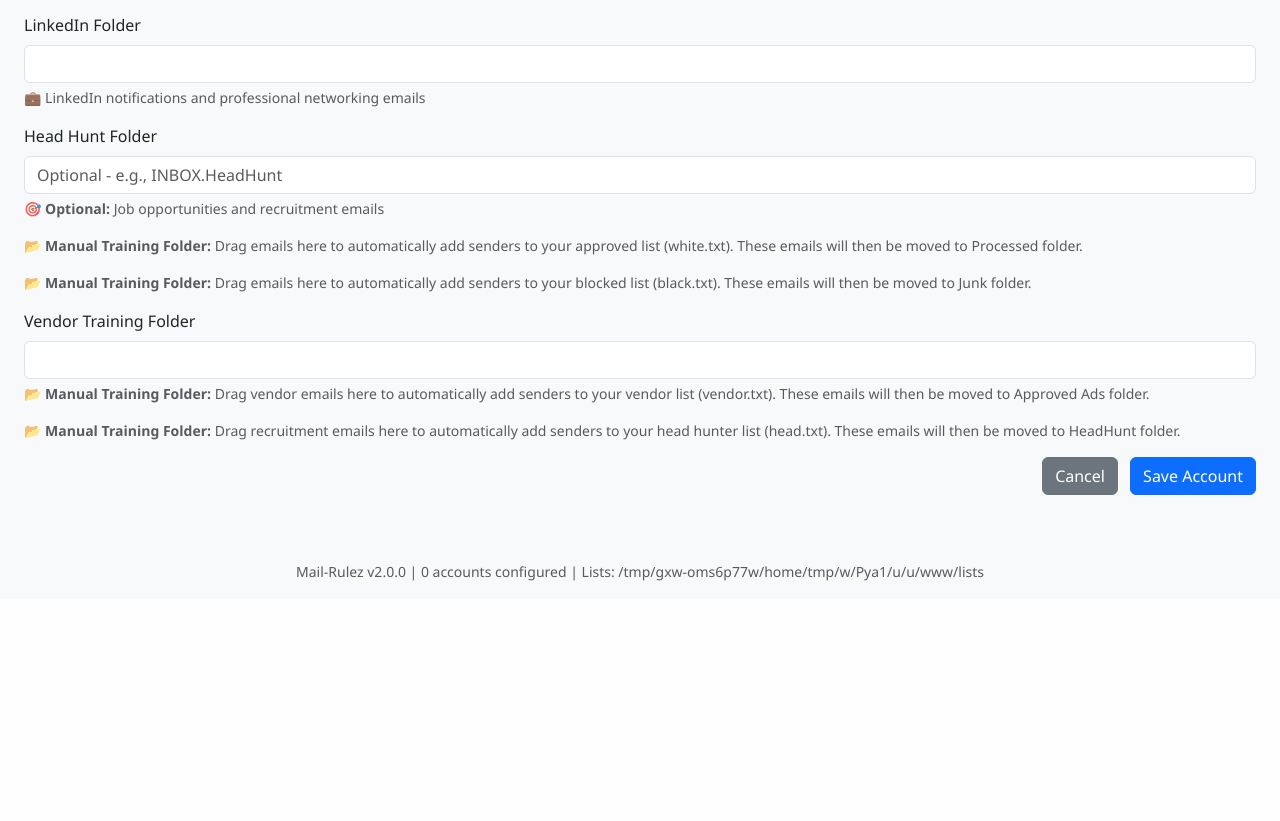
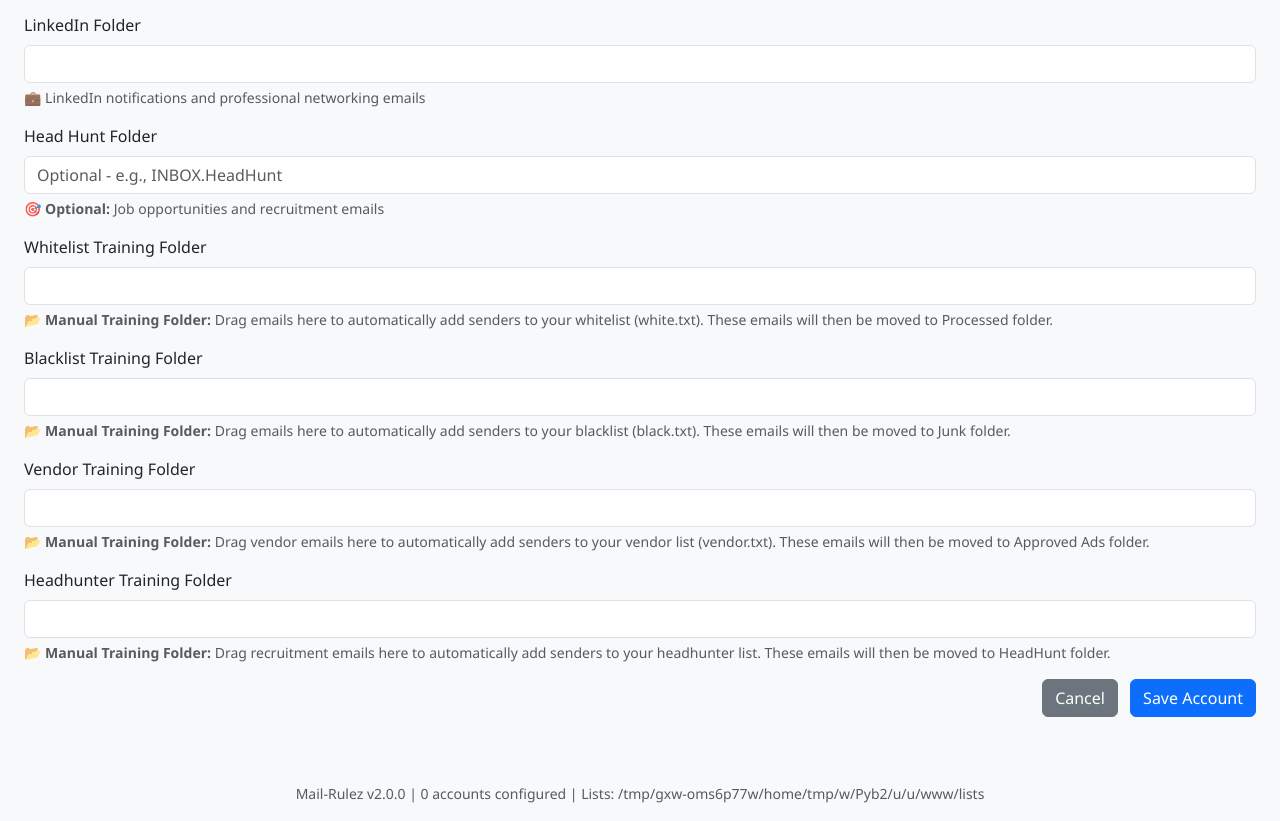
Before and after one commit to Real-PM/mail-rulez, a Flask app: template web/templates/accounts/add.html in a window 1280 px wide. Shown: the part 1450-2271 px from the top of the page. Before the commit the page ends 2031 px from the top, so only its background shows below. Run offline with Flask 3, Linux system fonts and the light colour scheme; the template is opened without the code that fills it: values that come from a table or form of the project are taken from there, others are empty; the visitor is signed in with stand-in values (Sample User, id 1); some libraries are stand-ins or nearby versions.

Commit message:
Fix account form template field references for training folders
- Update add.html and edit.html templates to use correct field names
- Change folder_approved to folder_whitelist
- Change folder_rejected to folder_blacklist
- Change folder_head to folder_headhunter
- Resolves 500 error when accessing /accounts/add page
- Templates now match the updated AccountForm field definitions

```diff
--- a/web/templates/accounts/add.html
+++ b/web/templates/accounts/add.html
@@ -222,14 +222,14 @@
                         <div class="form-text">🎯 <strong>Optional:</strong> Job opportunities and recruitment emails</div>
                     </div>
                     <div class="mb-3">
-                        {{ form.folder_approved.label(class="form-label") }}
-                        {{ form.folder_approved(class="form-control", id="folder_approved") }}
-                        <div class="form-text">📂 <strong>Manual Training Folder:</strong> Drag emails here to automatically add senders to your approved list (white.txt). These emails will then be moved to Processed folder.</div>
+                        {{ form.folder_whitelist.label(class="form-label") }}
+                        {{ form.folder_whitelist(class="form-control", id="folder_whitelist") }}
+                        <div class="form-text">📂 <strong>Manual Training Folder:</strong> Drag emails here to automatically add senders to your whitelist (white.txt). These emails will then be moved to Processed folder.</div>
                     </div>
                     <div class="mb-3">
-                        {{ form.folder_rejected.label(class="form-label") }}
-                        {{ form.folder_rejected(class="form-control", id="folder_rejected") }}
-                        <div class="form-text">📂 <strong>Manual Training Folder:</strong> Drag emails here to automatically add senders to your blocked list (black.txt). These emails will then be moved to Junk folder.</div>
+                        {{ form.folder_blacklist.label(class="form-label") }}
+                        {{ form.folder_blacklist(class="form-control", id="folder_blacklist") }}
+                        <div class="form-text">📂 <strong>Manual Training Folder:</strong> Drag emails here to automatically add senders to your blacklist (black.txt). These emails will then be moved to Junk folder.</div>
                     </div>
                     <div class="mb-3">
                         {{ form.folder_vendor.label(class="form-label") }}
@@ -237,9 +237,9 @@
                         <div class="form-text">📂 <strong>Manual Training Folder:</strong> Drag vendor emails here to automatically add senders to your vendor list (vendor.txt). These emails will then be moved to Approved Ads folder.</div>
                     </div>
                     <div class="mb-3">
-                        {{ form.folder_head.label(class="form-label") }}
-                        {{ form.folder_head(class="form-control", id="folder_head") }}
-                        <div class="form-text">📂 <strong>Manual Training Folder:</strong> Drag recruitment emails here to automatically add senders to your head hunter list (head.txt). These emails will then be moved to HeadHunt folder.</div>
+                        {{ form.folder_headhunter.label(class="form-label") }}
+                        {{ form.folder_headhunter(class="form-control", id="folder_headhunter") }}
+                        <div class="form-text">📂 <strong>Manual Training Folder:</strong> Drag recruitment emails here to automatically add senders to your headhunter list. These emails will then be moved to HeadHunt folder.</div>
                     </div>
                 </div>
             </div>
```
Also changed, not shown: web/templates/accounts/edit.html (+9 -9 lines).
